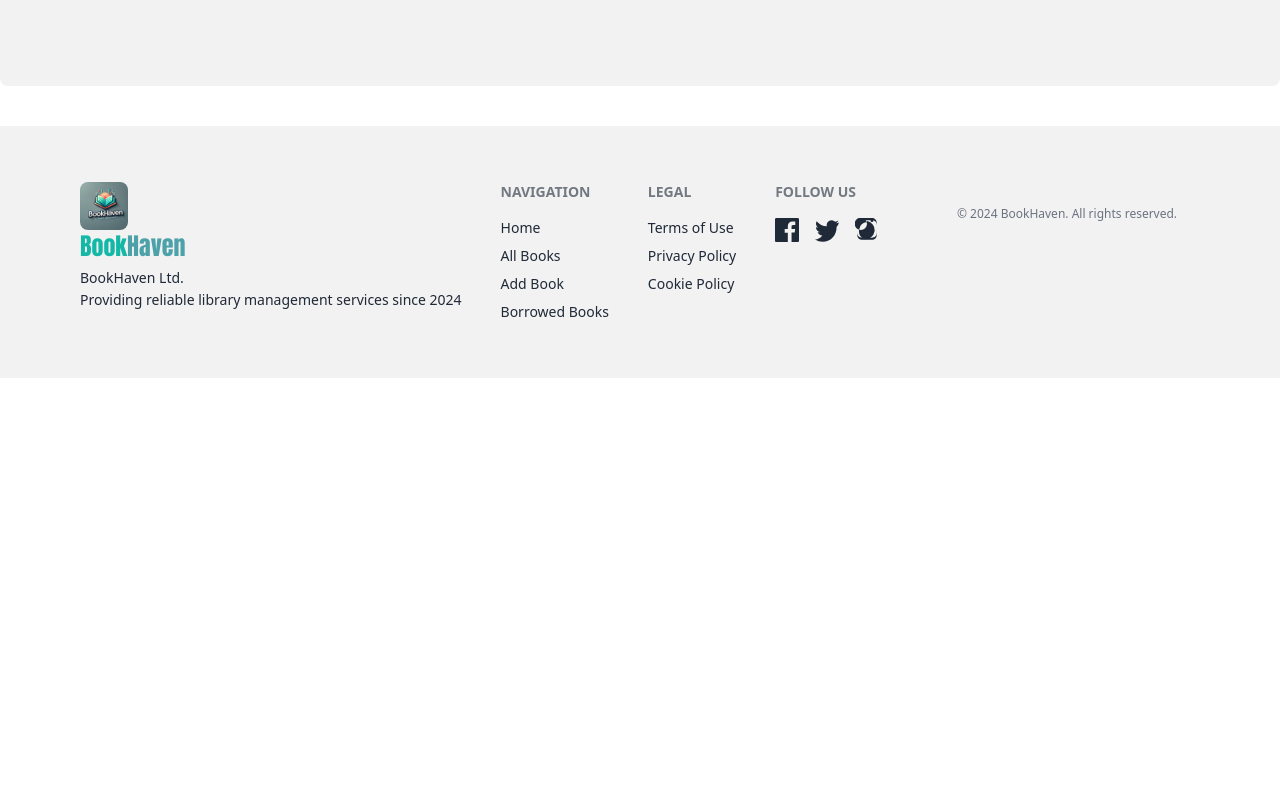
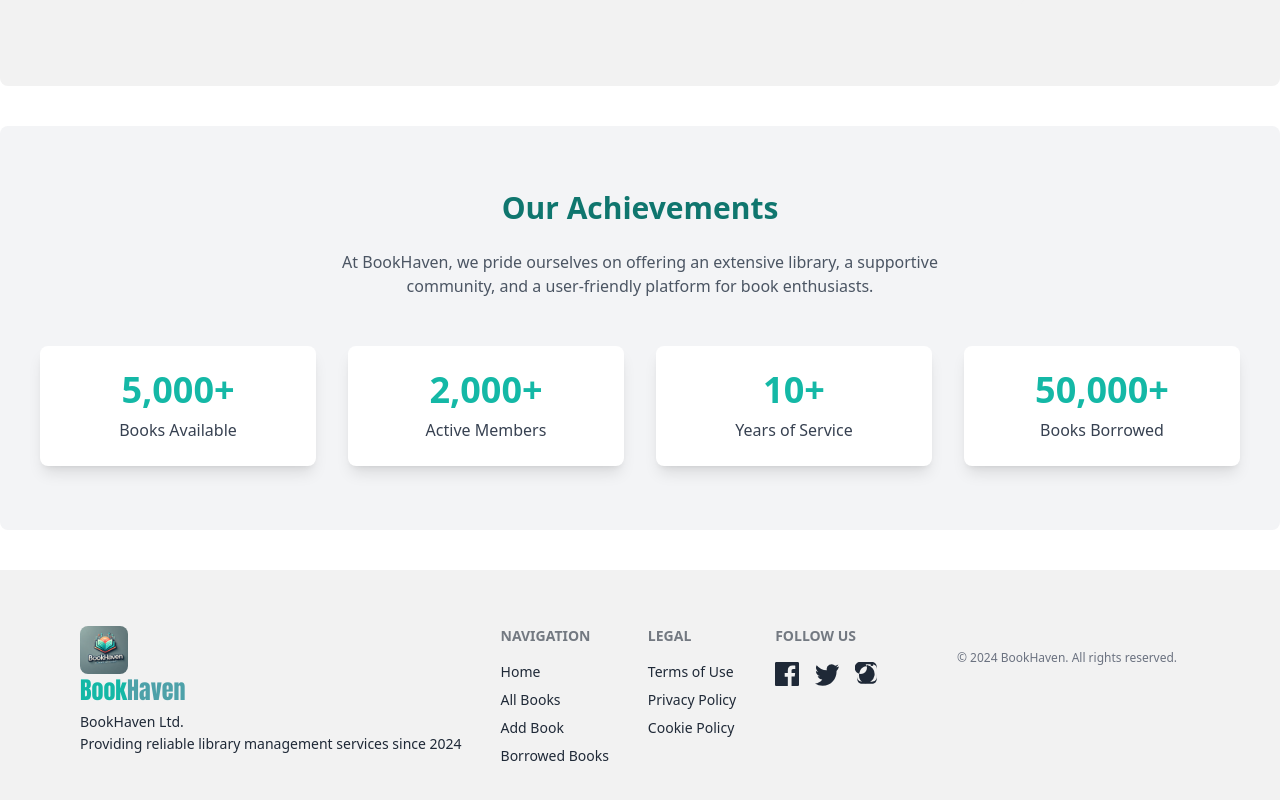
Before and after one commit to sm-sarwar/BookHaven-client, a React (Vite) app: page / in a window 1280 px wide. Shown: the part 1214-2014 px from the top of the page. Before the commit the page ends 1592 px from the top, so only its background shows below. Built offline with nearby package versions, Linux system fonts and the light colour scheme; a web font is replaced by a local one.

Commit message:
Add statistics section

```diff
--- a/package.json
+++ b/package.json
@@ -13,6 +13,7 @@
     "localforage": "^1.10.0",
     "match-sorter": "^8.0.0",
     "react": "^18.3.1",
+    "react-countup": "^6.5.3",
     "react-dom": "^18.3.1",
     "react-router-dom": "^7.1.0",
     "sort-by": "^1.2.0",
--- a/src/Home/Home.jsx
+++ b/src/Home/Home.jsx
@@ -1,12 +1,14 @@
 import React from 'react';
 import Slider from './slider';
 import TestimonialSlider from './Testimonial';
+import Statistics from './Statistics';
 
 const Home = () => {
     return (
         <div>
             <Slider></Slider>
             <TestimonialSlider></TestimonialSlider>
+            <Statistics></Statistics>
         </div>
     );
 };
--- /dev/null
+++ b/src/Home/Statistics.jsx
@@ -0,0 +1,44 @@
+import React from 'react';
+import CountUp from 'react-countup';
+
+const Statistics = () => {
+    const stats = [
+        { label: "Books Available", value: 5000 },
+        { label: "Active Members", value: 2000 },
+        { label: "Years of Service", value: 10 },
+        { label: "Books Borrowed", value: 50000 },
+    ];
+
+    return (
+        <div className="bg-gray-100 py-16 md:px-10 px-2 mb-10 rounded-lg">
+            <div className="container mx-auto text-center">
+                <h2 className="text-3xl font-bold text-teal-700 mb-6">
+                    Our Achievements
+                </h2>
+                <p className="text-gray-600 mb-12">
+                    At BookHaven, we pride ourselves on offering an extensive library, a supportive <br /> community, and a user-friendly platform for book enthusiasts.
+                </p>
+                <div className="grid grid-cols-2 md:grid-cols-4 gap-8">
+                    {stats.map((stat, index) => (
+                        <div
+                            key={index}
+                            className="flex flex-col items-center justify-center bg-white p-6 rounded-lg shadow-lg">
+                            <p className="text-4xl font-bold text-teal-500">
+                                <CountUp
+                                    end={stat.value}
+                                    duration={2}
+                                    separator=","
+                                    suffix={stat.label === "Years of Service" ? "+" : ""}
+                                />
+                                {stat.label !== "Years of Service" && "+"}
+                            </p>
+                            <p className="text-gray-700 mt-2">{stat.label}</p>
+                        </div>
+                    ))}
+                </div>
+            </div>
+        </div>
+    );
+};
+
+export default Statistics;
```
Also changed, not shown: 1 other file (tests, documents, lock files or other folders).
